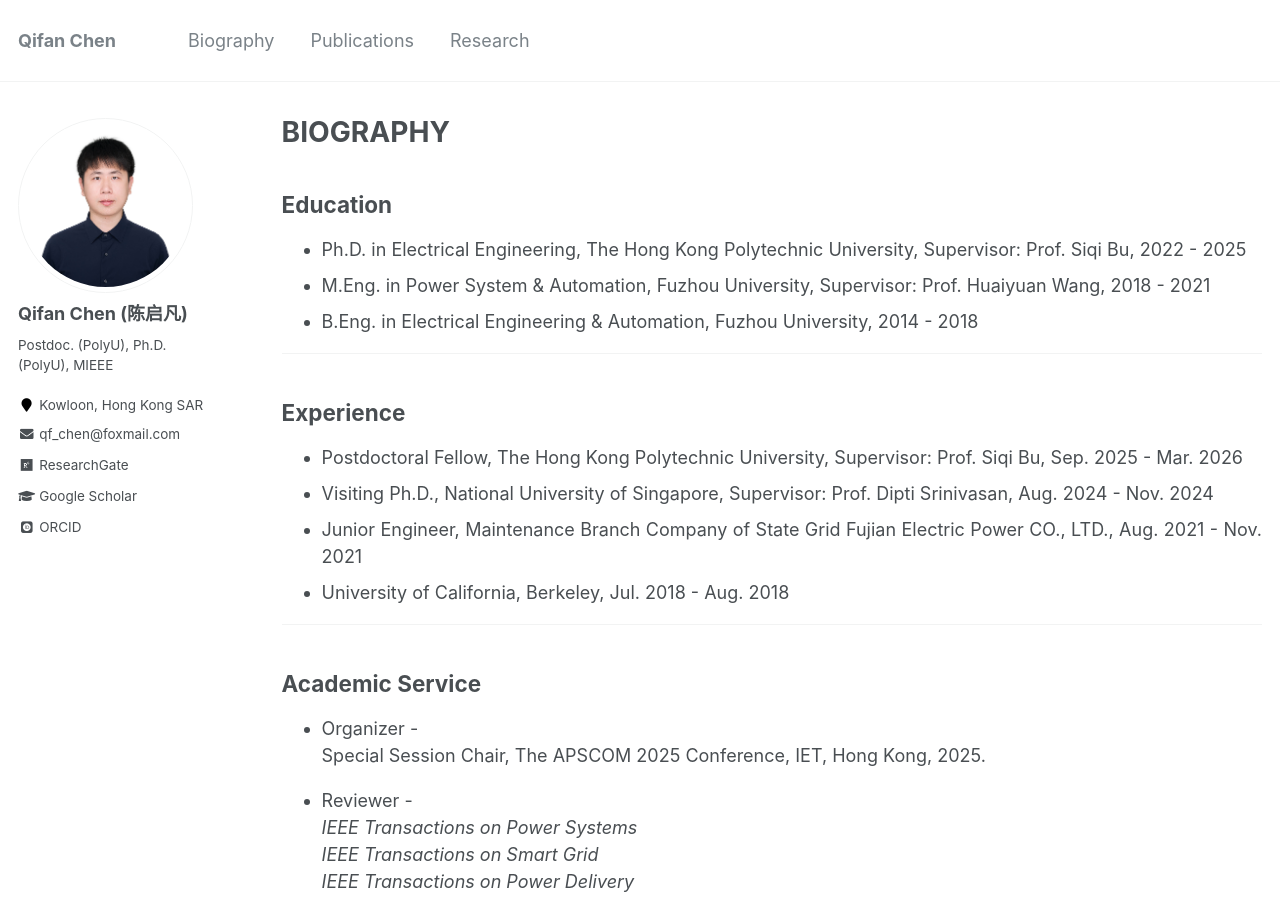
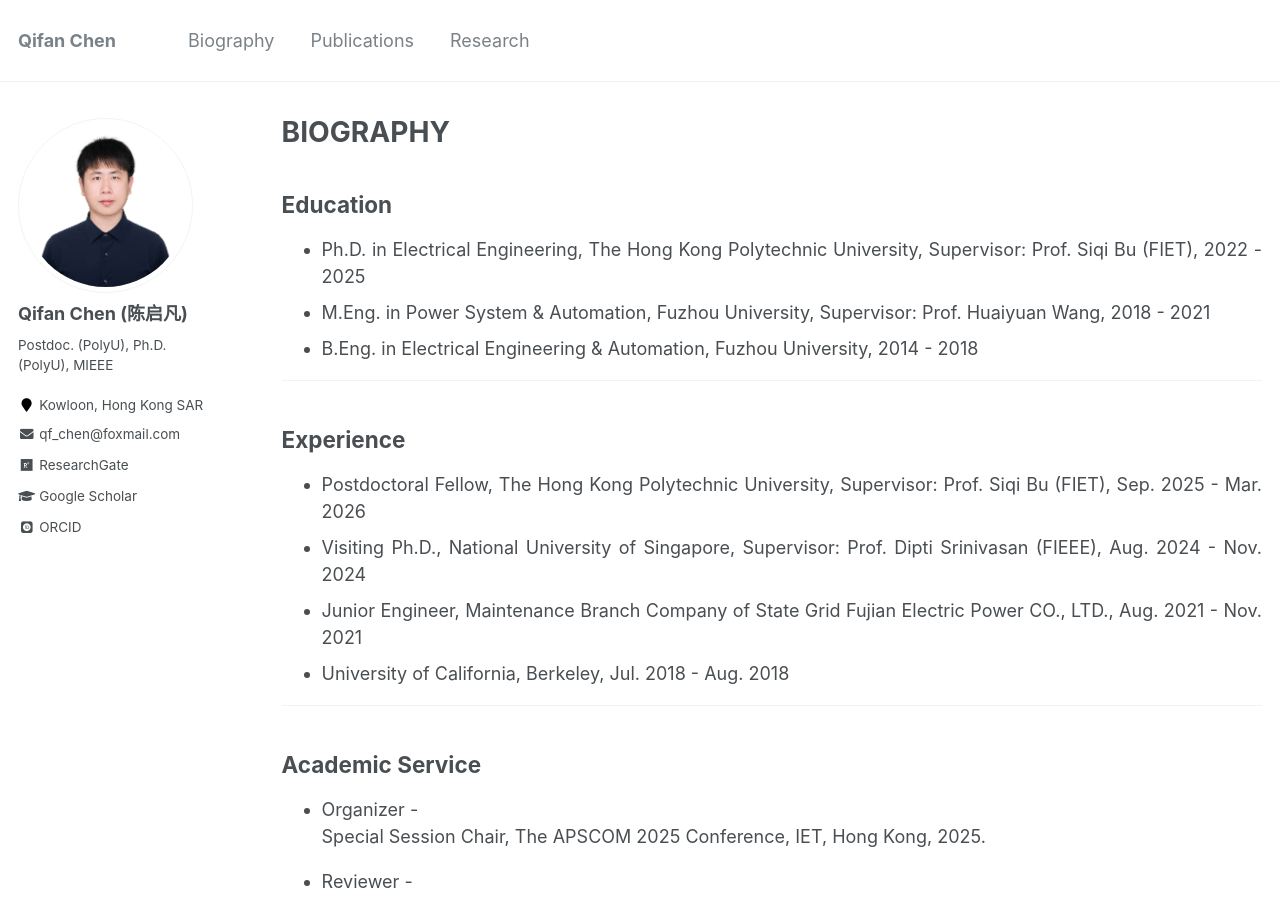
Before and after one commit to ChQf/ChQf.github.io, a Jekyll site: the page built from _pages/biography.md, in a window 1280 px wide and 900 px high. Built offline with Jekyll 4.4.1, drawn with Linux system fonts in a browser that asks for light colours; some web fonts are replaced.

Commit message:
Update biography.md

```diff
--- a/_pages/biography.md
+++ b/_pages/biography.md
@@ -9,7 +9,7 @@ redirect_from:
 
 ## Education
 
-* Ph.D. in Electrical Engineering, The Hong Kong Polytechnic University, Supervisor: Prof. Siqi Bu, 2022 - 2025
+* Ph.D. in Electrical Engineering, The Hong Kong Polytechnic University, Supervisor: Prof. Siqi Bu (FIET), 2022 - 2025
 * M.Eng. in Power System & Automation, Fuzhou University, Supervisor: Prof. Huaiyuan Wang, 2018 - 2021
 * B.Eng. in Electrical Engineering & Automation, Fuzhou University, 2014 - 2018
 {: .text-justify}
@@ -18,8 +18,8 @@ redirect_from:
 
 ## Experience
 
-* Postdoctoral Fellow, The Hong Kong Polytechnic University, Supervisor: Prof. Siqi Bu, Sep. 2025 - Mar. 2026
-* Visiting Ph.D., National University of Singapore, Supervisor: Prof. Dipti Srinivasan, Aug. 2024 - Nov. 2024
+* Postdoctoral Fellow, The Hong Kong Polytechnic University, Supervisor: Prof. Siqi Bu (FIET), Sep. 2025 - Mar. 2026
+* Visiting Ph.D., National University of Singapore, Supervisor: Prof. Dipti Srinivasan (FIEEE), Aug. 2024 - Nov. 2024
 * Junior Engineer, Maintenance Branch Company of State Grid Fujian Electric Power CO., LTD., Aug. 2021 - Nov. 2021
 * University of California, Berkeley, Jul. 2018 - Aug. 2018
 {: .text-justify}
```
